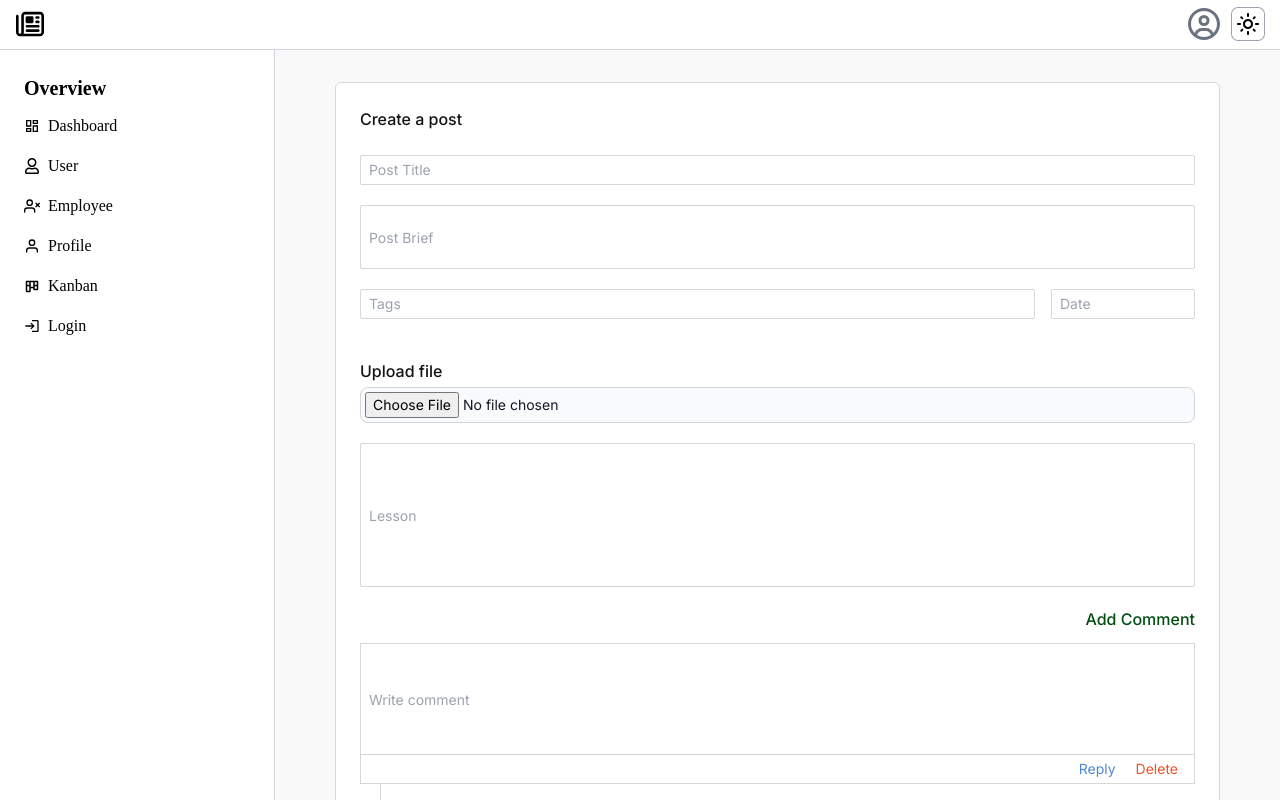
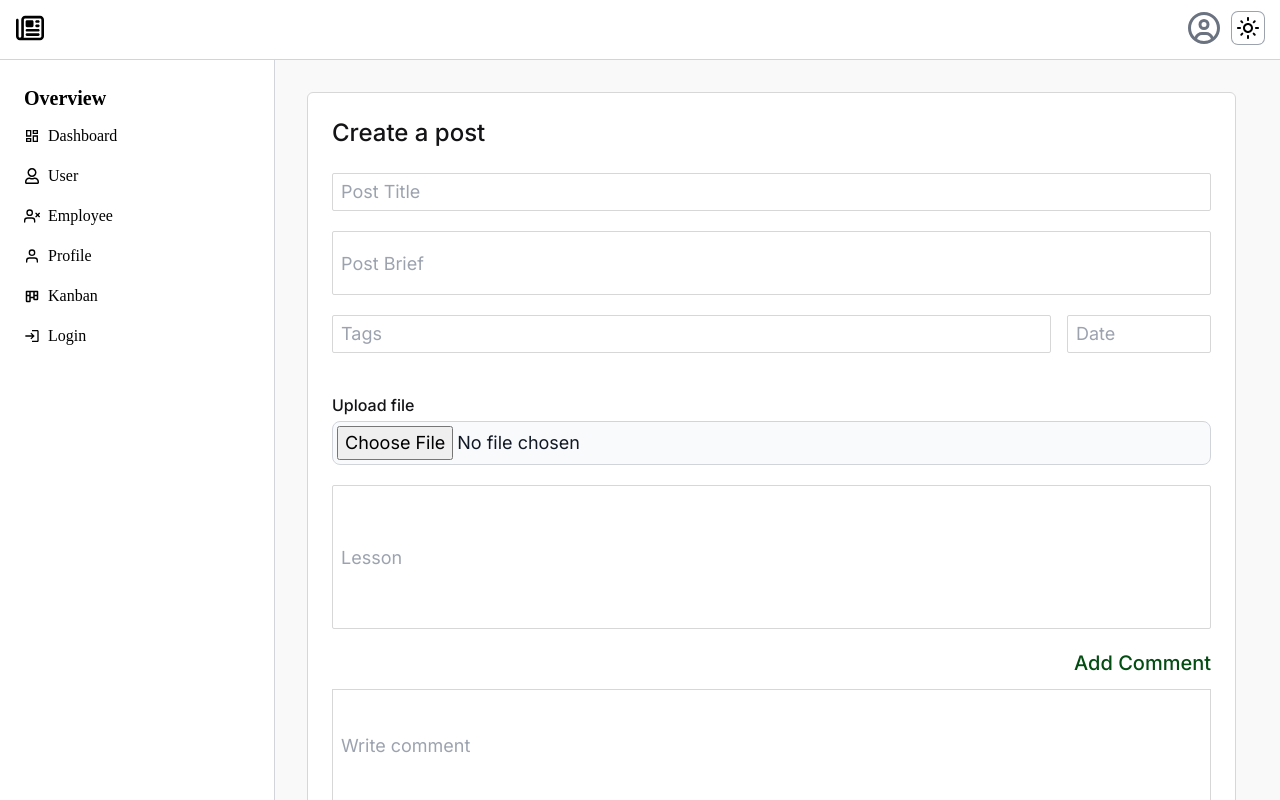
Before and after one commit to aniketcoddy/Real_News, a Next.js app: page /Admin in a window 1280 px wide. Shown: the top 800 px of the page. Built offline with nearby package versions, Linux system fonts and the light colour scheme.

Commit message:
responsive final

```diff
--- a/app/Admin/page.jsx
+++ b/app/Admin/page.jsx
@@ -18,10 +18,10 @@ const Admin = () => {
   // };
 
   return (
-    <div className="bg-[#F9F9F9] p-1  lg:col-start-2 lg:col-end-3 lg:row-start-2 lg:row-end-3 col-start-1 col-end-3 row-start-2 row-end-3">
-      <div className="border-[1px] flex m-7 gap-6 mx-14 flex-col  rounded-md bg-white border-[#D7D7D7] lg:p-6 p-3">
+    <div className="p-1  lg:col-start-2 lg:col-end-3 lg:row-start-2 lg:row-end-3 col-start-1 col-end-3 row-start-2 row-end-3">
+      <div className="border-[1px] flex my-7 gap-6 mx-4 xl:m-7 xl:gap-6 xl:mx-13 flex-col rounded-md w-[330px] xs:w-[423px] xm:w-[509px] sm:w-[604px] md:w-[732px] lg:w-[982px]  xl:w-[929px] 2xl:w-[1185px] 3xl:w-[1566px] bg-white border-[#D7D7D7] lg:p-6 p-3">
         <div>
-          <h1 className="text-[#141417] text-l font-medium">Create a post</h1>
+          <h1 className="text-[#141417] text-2xl font-medium">Create a post</h1>
         </div>
         <div className="flex flex-col gap-5">
           <div>
@@ -31,7 +31,7 @@ const Admin = () => {
               id="postTitle"
               // value={postTitle}
               // onChange={handleTitleChange}
-              className="border-[1px] border-[#D7D7D7] text-sm p-1 px-2 rounded-sm w-full"
+              className="border-[1px] border-[#D7D7D7] text-lg p-1 px-2 rounded-sm  w-full"
             />
           </div>
           <div>
@@ -41,7 +41,7 @@ const Admin = () => {
               id="postTitle"
               // value={postBrief}
               // onChange={handleTitleChange}
-              className="border-[1px] border-[#D7D7D7] text-sm text-start  p-1 px-2 h-16 rounded-sm w-full"
+              className="border-[1px] border-[#D7D7D7] text-lg text-start  p-1 px-2 h-16 rounded-sm w-full"
             />
           </div>
           <div className="flex gap-4">
@@ -51,7 +51,7 @@ const Admin = () => {
               id="postTitle"
               // value={tags}
               // onChange={handleTitleChange}
-              className="border-[1px] border-[#D7D7D7] text-sm p-1 px-2 rounded-sm w-full"
+              className="border-[1px] border-[#D7D7D7] text-lg p-1 px-2 rounded-sm w-full"
             />
             <input
               type="text"
@@ -59,7 +59,7 @@ const Admin = () => {
               id="postTitle"
               // value={Date}
               // onChange={handleTitleChange}
-              className="border-[1px] border-[#D7D7D7] text-sm p-1 px-2 rounded-sm w-36"
+              className="border-[1px] border-[#D7D7D7] text-lg p-1 px-2 rounded-sm w-36"
             />
           </div>
           <div>
@@ -80,7 +80,7 @@ const Admin = () => {
               Upload file
             </label>
             <input
-              className="block w-full text-sm text-gray-900 border border-gray-300 rounded-lg cursor-pointer bg-gray-50 dark:text-gray-400 p-1  focus:outline-none dark:bg-gray-700 dark:border-gray-600 dark:placeholder-gray-400"
+              className="block w-full text-lg text-gray-900 border border-gray-300 rounded-lg cursor-pointer bg-gray-50 dark:text-gray-400 p-1  focus:outline-none dark:bg-gray-700 dark:border-gray-600 dark:placeholder-gray-400"
               id="file_input"
               type="file"
             />
@@ -93,12 +93,12 @@ const Admin = () => {
               id="postTitle"
               // value={Lesson}
               // onChange={handleTitleChange}
-              className="border-[1px] border-[#D7D7D7] text-sm p-1 px-2 rounded-sm w-full h-36"
+              className="border-[1px] border-[#D7D7D7] text-lg p-1 px-2 rounded-sm w-full h-36"
             />
           </div>
 
           <div className="flex flex-col gap-3">
-            <h1 className="flex justify-end text-[#034D13] font-medium">
+            <h1 className="flex justify-end text-[#034D13] text-sm md:text-base lg:text-xl font-medium">
               Add Comment
             </h1>
             <div className=" flex flex-col gap-6">
@@ -109,12 +109,12 @@ const Admin = () => {
                   id="postTitle"
                   // value={Comment}
                   // onChange={handleTitleChange}
-                  className="border-[1px] border-[#D7D7D7] text-sm p-1 px-2  w-full h-28"
+                  className="border-[1px] border-[#D7D7D7] text-lg p-1 px-2  w-full h-28"
                 />
                 <div className="border-[1px] border-[#D7D7D7] border-t-0 bg-white flex justify-end ">
                   <div className="flex gap-5 mr-4 my-1">
-                    <button className="text-sm text-[#4E88D8]">Reply</button>
-                    <button className="text-sm text-[#F25424]">Delete</button>
+                    <button className="text-sm md:text-base lg:text-xl text-[#4E88D8]">Reply</button>
+                    <button className="text-sm md:text-base lg:text-xl text-[#F25424]">Delete</button>
                   </div>
                 </div>
               </div>
@@ -128,14 +128,14 @@ const Admin = () => {
                   id="postTitle"
                   // value={reply}
                   // onChange={handleTitleChange}
-                  className="border-[1px] border-[#D7D7D7] text-sm p-1 px-2  w-full h-28"
+                  className="border-[1px] border-[#D7D7D7] text-lg p-1 px-2  w-full h-28"
                 />
                 <div className="border-[1px] border-[#D7D7D7] border-t-0 flex w-full justify-end">
                   <div className="flex gap-5 mr-4 my-1">
-                    <button className="text-sm text-[#4E88D8] font-medium">
+                    <button className="text-sm md:text-base lg:text-xl text-[#4E88D8] font-medium">
                       Reply
                     </button>
-                    <button className="text-sm text-[#F25424] font-medium">
+                    <button className="text-sm md:text-base lg:text-xl text-[#F25424] font-medium">
                       Delete
                     </button>
                   </div>
--- a/app/Post/[PostDetails]/page.jsx
+++ b/app/Post/[PostDetails]/page.jsx
@@ -8,7 +8,7 @@ import Link from "next/link";
 
 const DetailsPage = () => {
   return (
-    <div className="bg-[#F9F9F9] p-1 font-[Geist]  lg:col-start-2 lg:col-end-3 lg:row-start-2 lg:row-end-3 col-start-1 col-end-3 row-start-2 row-end-3">
+    <div className="p-1 font-[Geist]  lg:col-start-2 lg:col-end-3 lg:row-start-2 lg:row-end-3 col-start-1 col-end-3 row-start-2 row-end-3">
       <div className="border-[1px] flex mt-7 gap-3 p-3 xl:m-7 xl:gap-6 mx-7 xl:mt-16 flex-col w-[300px] xs:w-[408px] xm:w-[488px] sm:w-[582px] md:w-[708px] xl:w-[929px] 2xl:w-[1190px] 3xl:w-[1535px] rounded-md bg-white border-[#D7D7D7] lg:p-8">
         <div>
           <h1 className=" text-[9px] xs:text-[10px] xm:text-[12px] md:text-lg sm:text-sm  xl:text-[22px] 2xl:text-3xl 3xl:text-[36px] 3xl:leading-[56.5px] w-72 xs:w-[372px] xm:w-[436px] sm:w-[482px] md:w-[629px] xl:w-[778px] 2xl:w-[1031px] 3xl:w-[1283px] text-[#141417]  font-normal font-Geist">
--- a/app/Post/page.jsx
+++ b/app/Post/page.jsx
@@ -26,7 +26,7 @@ const Post = () => {
   };
 
   return (
-    <div className="bg-[#F9F9F9] p-1 font-[Geist]  lg:col-start-2 lg:col-end-3 lg:row-start-2 lg:row-end-3 col-start-1 col-end-3 row-start-2 row-end-3">
+    <div className=" p-1 font-[Geist]  lg:col-start-2 lg:col-end-3 lg:row-start-2 lg:row-end-3 col-start-1 col-end-3 row-start-2 row-end-3">
       <div className="p-4 flex w-[350px] xs:w-[440px] xm:w-[530px] sm:w-[617px] md:w-[732px] xl:w-[929px] 2xl:w-[1172px] 3xl:w-[1555px] flex-col lg:mx-8  gap-6">
         <div className="flex justify-end">
           <Link href="/Admin">
--- a/app/components/Header.jsx
+++ b/app/components/Header.jsx
@@ -7,9 +7,9 @@ import { IoMenu } from "react-icons/io5";
 
 const Header = ({ showMenu, setShowMenu ,toggleMenu}) => {
   return (
-    <header className="bg-[#fff] border-b-[1px] font-[Geist] border-gray-300 col-start-1 col-end-3 mt-2 row-start-1 row-end-2 ">
+    <header className="bg-[#fff] border-b-[1px] font-[Geist] border-gray-300 col-start-1 col-end-3  row-start-1 row-end-2 ">
       {/* product section */}
-      <div className="flex justify-between items-center px-4 ">
+      <div className="flex justify-between mt-3 items-center px-4 ">
 
         <FaRegNewspaper className="h-7 w-7 hidden lg:flex"  />
         <button onClick={toggleMenu}>
--- a/app/components/Sidebar.jsx
+++ b/app/components/Sidebar.jsx
@@ -12,7 +12,7 @@ import SideRes from "./SideRes";
 const Sidebar = ({ showMenu, setShowMenu }) => {
 
   return (
-    <div className="hidden lg:flex border-r-[1px] font-[Geist] border-gray-300 overflow-auto  p-6 col-start-1 col-end-2 row-start-2 row-end-3">
+    <div className="hidden lg:flex bg-white border-r-[1px] font-[Geist] border-gray-300 overflow-auto  p-6 col-start-1 col-end-2 row-start-2 row-end-3">
       <div className="flex flex-col gap-3">
         <h1 className="text-xl font-semibold">Overview</h1>
         <div className="flex flex-col gap-4">
--- a/app/globals.css
+++ b/app/globals.css
@@ -6,7 +6,8 @@ body {
     height: 100vh;
     display:grid;
     grid-template-columns: 275px 1fr;
-    grid-template-rows: 50px 1fr;
+    grid-template-rows: 60px 1fr;
+    background-color:#F9F9F9 ;
   }
 
   @layer utilities {
```
